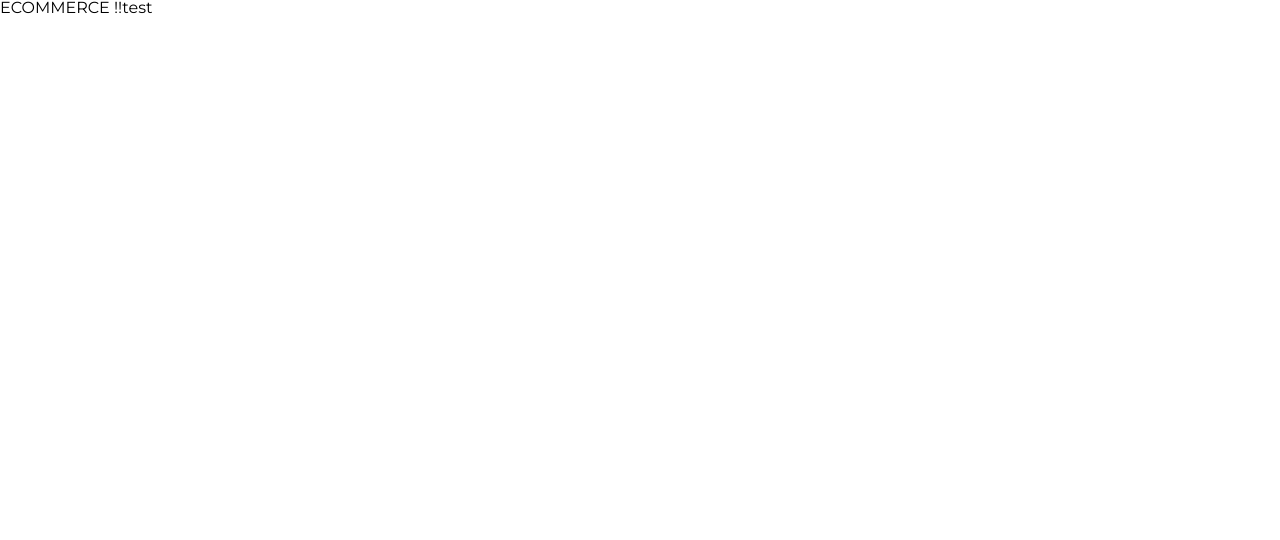
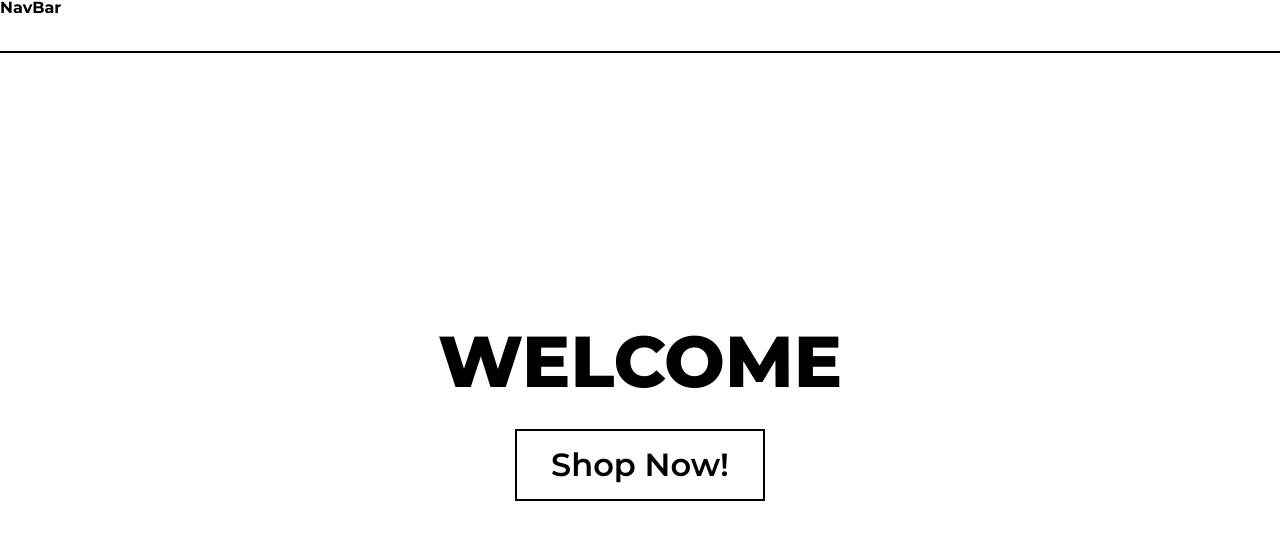
Before and after one commit to RobPanneton/RefugeeCentre_DevBloc_Test, a React (Create React App) app in the folder app/: page / in a window 1280 px wide. Shown: the top 540 px of the page. Built offline with nearby package versions, Linux system fonts and the light colour scheme.

Commit message:
setup routes --homepage --shop

```diff
--- a/app/src/App.js
+++ b/app/src/App.js
@@ -1,14 +1,34 @@
 import React from "react";
+import { Route, Switch } from "react-router-dom";
+import { GlobalStyle } from "./GlobalStyles";
+import styled from "styled-components";
 
-import { GlobalStyle } from "./GlobalStyles";
+import HomePage from "./Components/HomePage";
+import NavBar from "./Components/NavBar/NavBar";
+import Shop from "./Components/Shop/Shop";
 
 function App() {
   return (
     <>
       <GlobalStyle />
-      <div>ECOMMERCE !!test</div>
+      <Wrapper>
+        <NavBar />
+        <Switch>
+          <Route exact path="/">
+            <HomePage />
+          </Route>
+          <Route path="/shop">
+            <Shop />
+          </Route>
+        </Switch>
+      </Wrapper>
     </>
   );
 }
 
+const Wrapper = styled.div`
+  width: 100%;
+  min-height: 100vh;
+`;
+
 export default App;
--- /dev/null
+++ b/app/src/Components/HomePage.js
@@ -0,0 +1,49 @@
+import React from "react";
+import { Link } from "react-router-dom";
+import { MARGINS } from "../Constants";
+
+import styled from "styled-components";
+
+const HomePage = () => {
+  return (
+    <Wrapper>
+      <h1>WELCOME</h1>
+      <ShopButton to="/shop">
+        <h3>Shop Now!</h3>
+      </ShopButton>
+    </Wrapper>
+  );
+};
+
+const Wrapper = styled.div`
+  display: flex;
+  justify-content: center;
+  align-items: center;
+  flex-direction: column;
+  width: 100%;
+  min-height: 90vh;
+
+  h1 {
+    font-weight: 800;
+    font-size: 72px;
+  }
+`;
+
+const ShopButton = styled(Link)`
+  margin-top: 32px;
+  height: 72px;
+  width: 250px;
+  border: 2px solid black;
+  text-decoration: none;
+  color: black;
+  display: flex;
+  justify-content: center;
+  align-items: center;
+
+  h3 {
+    font-weight: 600;
+    font-size: 32px;
+  }
+`;
+
+export default HomePage;
--- /dev/null
+++ b/app/src/Components/NavBar/NavBar.js
@@ -0,0 +1,20 @@
+import React from "react";
+import styled from "styled-components";
+
+import { MARGINS } from "../../Constants";
+
+const NavBar = () => {
+  return (
+    <Wrapper>
+      <h1>NavBar</h1>
+    </Wrapper>
+  );
+};
+
+const Wrapper = styled.div`
+  height: ${MARGINS.navTop};
+  width: 100%;
+  border-bottom: 2px solid black;
+`;
+
+export default NavBar;
--- /dev/null
+++ b/app/src/Components/Shop/Shop.js
@@ -0,0 +1,21 @@
+import React from "react";
+
+import styled from "styled-components";
+
+const Shop = () => {
+  return (
+    <Wrapper>
+      <h1>Shop Page</h1>
+    </Wrapper>
+  );
+};
+
+const Wrapper = styled.div`
+  display: flex;
+  justify-content: center;
+  align-items: center;
+  width: 100%;
+  min-height: 90vh;
+`;
+
+export default Shop;
--- /dev/null
+++ b/app/src/Constants.js
@@ -0,0 +1,3 @@
+export const MARGINS = {
+  navTop: "53px",
+};
```
Also changed, not shown: app/src/utils.js (added).
